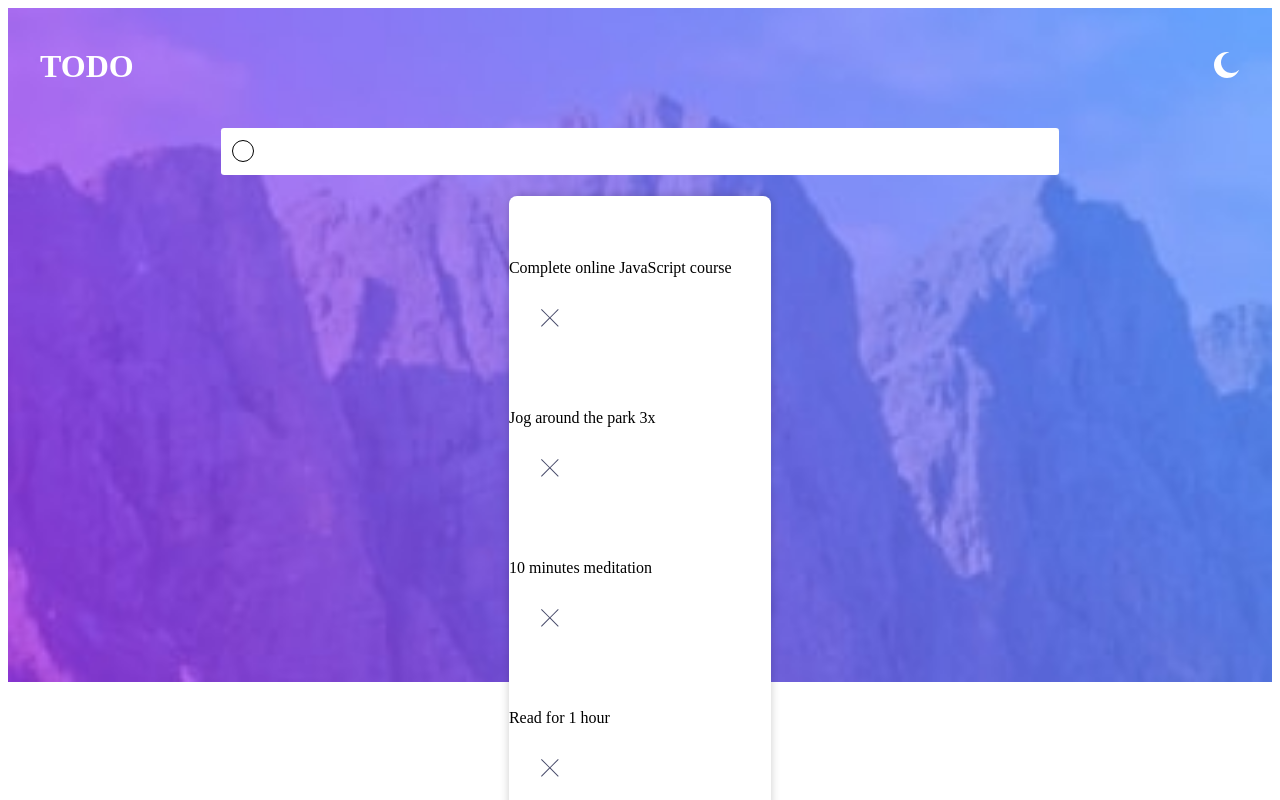
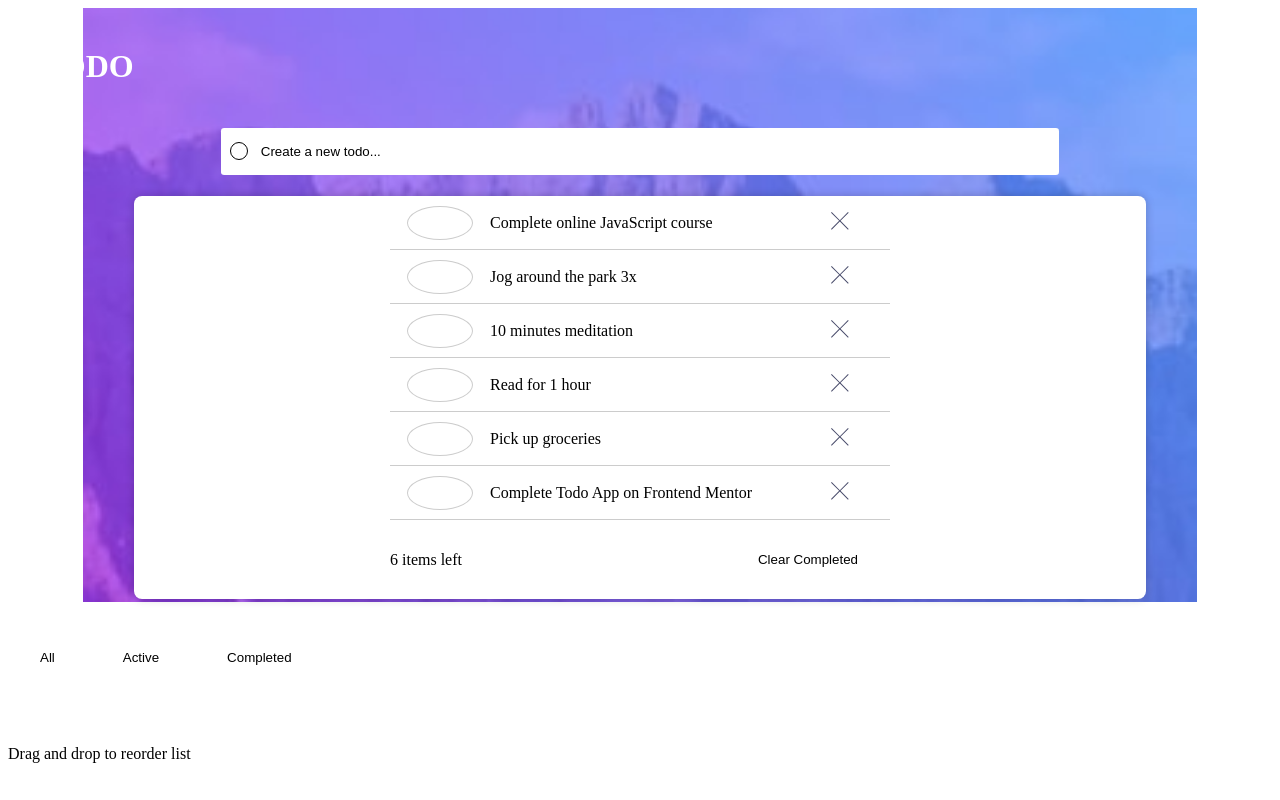
Before and after one commit to ysrckr/frontendmentor-todo-app, a SvelteKit app in the folder client/: page / in a window 1280 px wide. Shown: the top 800 px of the page. Built offline with nearby package versions, Linux system fonts and the light colour scheme.

Commit message:
[Feature] Update styles for counter and todo components

```diff
--- a/client/src/components/count.svelte
+++ b/client/src/components/count.svelte
@@ -2,13 +2,29 @@
 	export let todosLength: number = 0;
 </script>
 
-<div>
-	<div class="count">
-		<span class="count__number">{todosLength}</span>
-		<span class="count__text">items left</span>
+<div class="count">
+	<div class="counter">
+		<span class="counter__number">{todosLength}</span>
+		<span class="counter__text">items left</span>
 	</div>
 
 	<div class="clear">
 		<button class="clear__button">Clear Completed</button>
 	</div>
 </div>
+
+<style lang="scss">
+  button {
+    display: inline-block;
+    background: transparent;
+    border: none;
+    cursor: pointer;
+  }
+  .count{
+    width: clamp(250px, 70%, 500px);
+    display: flex;
+    justify-content: space-between;
+    align-items: center;
+    padding: 1rem 0.5rem;
+  }
+</style>
--- a/client/src/components/todo.svelte
+++ b/client/src/components/todo.svelte
@@ -8,15 +8,11 @@
 	export let todo: Todo;
 </script>
 
-<li class="list__item">
-	<button>
-		<img
-			class="todo__check"
-			src="/images/icon-check.svg"
-			alt="check"
-		/>
-	</button>
-	<p>{todo.text}</p>
+<li class="todo">
+	<button class="todo__checkbox">
+
+  </button>
+	<p class="todo__text">{todo.text}</p>
 	<button
 		><img
 			class="todo__delete"
@@ -25,3 +21,47 @@
 		/></button
 	>
 </li>
+
+<style lang="scss">
+
+	button {
+		display: inline-block;
+		background: transparent;
+		border: none;
+		cursor: pointer;
+	}
+
+
+
+	.todo {
+    text-align: left;
+    width: clamp(300px, 70%, 500px);
+    display: grid;
+    grid-template-columns: 1fr 3fr 1fr;
+    place-items: center;
+
+		border-bottom: 1px solid rgba(0, 0, 0, 0.2);
+
+		&__text {
+      text-align: left;
+      font-size: 1rem;
+			color: #000;
+      justify-self: left;
+		}
+
+		&__delete {
+			color: #000;
+			font-weight: 700;
+		}
+
+    &__checkbox {
+      width: 20px;
+      height: 20px;
+      border: 1px solid rgba(0, 0, 0, 0.2);
+      border-radius: 50%;
+      cursor: pointer;
+    }
+
+
+	}
+</style>
--- a/client/src/routes/+page.svelte
+++ b/client/src/routes/+page.svelte
@@ -80,6 +80,7 @@
 				type="text"
 				name="todo"
 				id="form--todo"
+        placeholder="Create a new todo..."
 			/>
 
 		</form>
--- a/client/src/styles/global.scss
+++ b/client/src/styles/global.scss
@@ -92,8 +92,8 @@ ul {
 			position: absolute;
 			top: 0;
 			left: 0;
-			width: 1.25rem;
-			height: 1.25rem;
+			width: 1rem;
+			height: 1rem;
       transform: translate(50%, -50%);
 			border-radius: 50%;
 			border: 1px solid #000;
@@ -109,12 +109,16 @@ ul {
 		border-radius: 0.2rem;
 
 		&::placeholder {
-			color: #fff;
+			color: #000;
 		}
 	}
 }
 
 .list {
+  display: flex;
+  flex-direction: column;
+  align-items: center;
+  width: 80%;
 	border-radius: 0.5rem;
 	background-color: #fff;
 	box-shadow: 0 0 10px rgba(0, 0, 0, 0.2);
```
Also changed, not shown: 1 other file (tests, documents, lock files or other folders).
